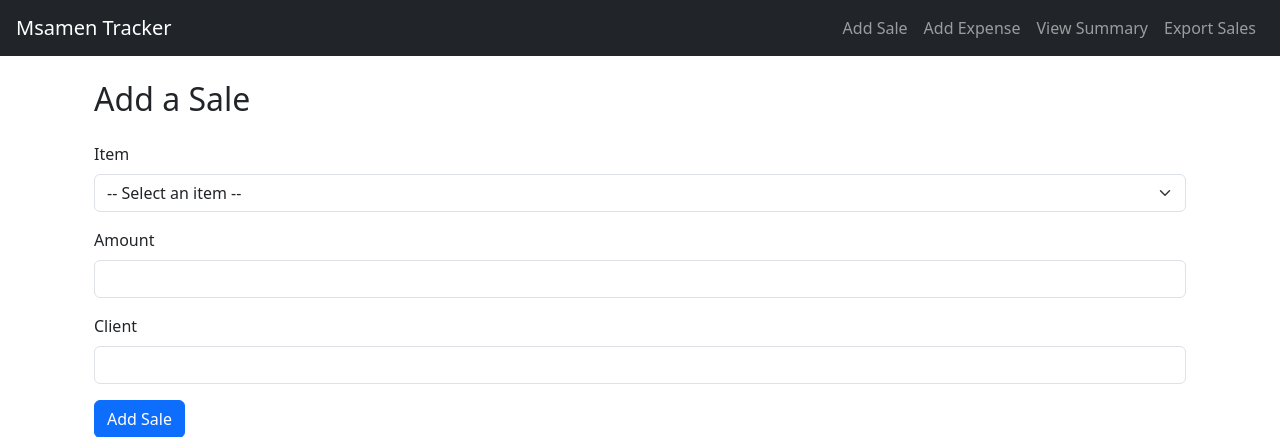
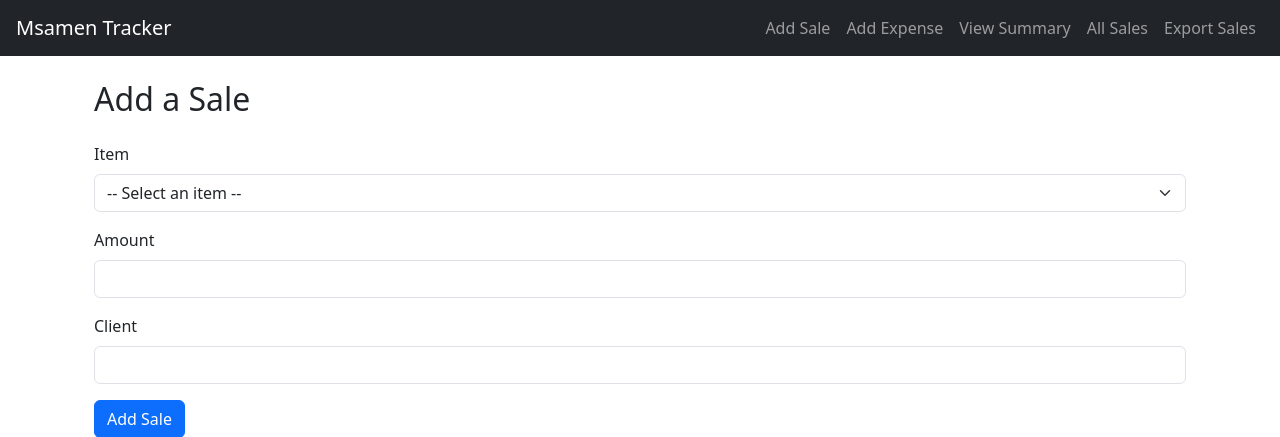
Before and after one commit to amersalamet/msamen-tracker, a Flask app: page /add_sale in a window 1280 px wide. Shown: the top 437 px of the page. Run offline with Flask 3, Linux system fonts and the light colour scheme.

Commit message:
Update base.html

```diff
--- a/templates/base.html
+++ b/templates/base.html
@@ -18,6 +18,7 @@
                 <li class="nav-item"><a class="nav-link" href="/add_sale">Add Sale</a></li>
                 <li class="nav-item"><a class="nav-link" href="/add_expense">Add Expense</a></li>
                 <li class="nav-item"><a class="nav-link" href="/summary">View Summary</a></li>
+                 <li class="nav-item"><a class="nav-link" href="/all_sales">All Sales</a></li>
                 <li class="nav-item"><a class="nav-link" href="/export_sales">Export Sales</a></li>
             </ul>
         </div>
```
